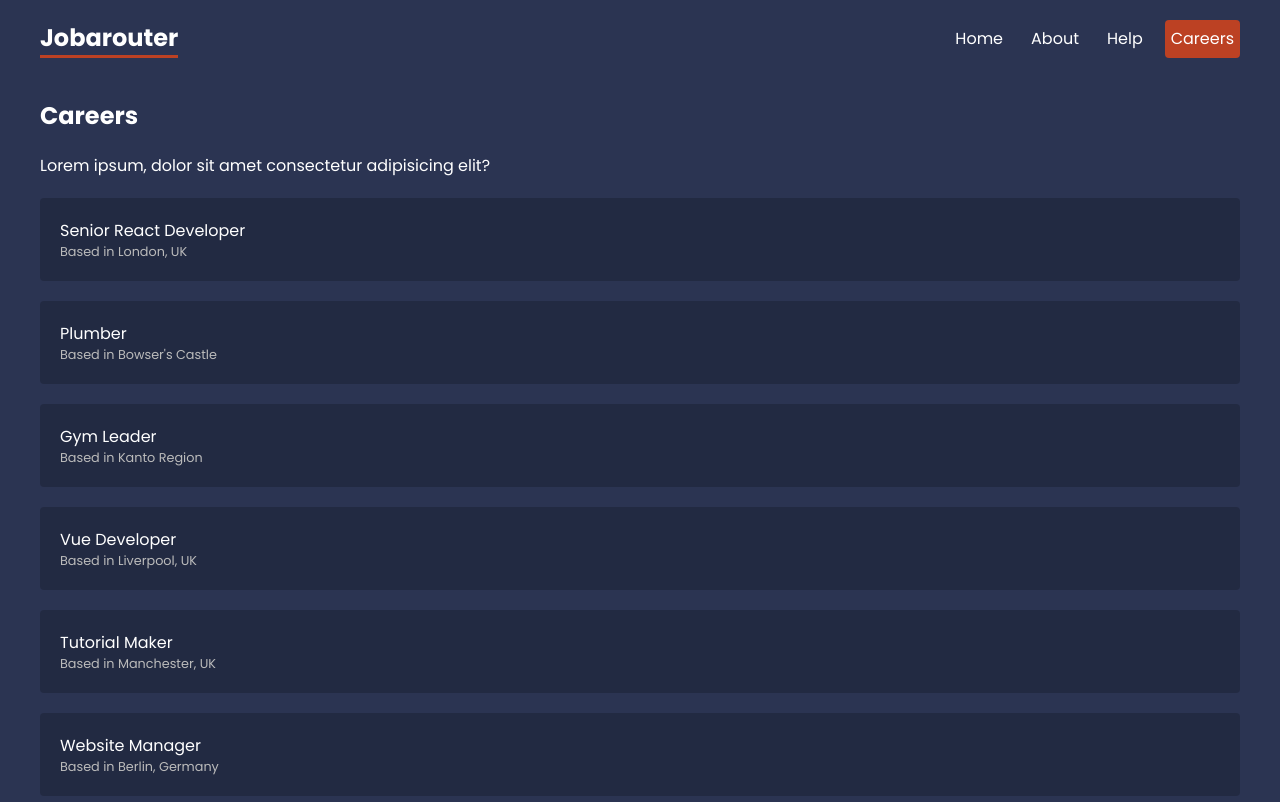
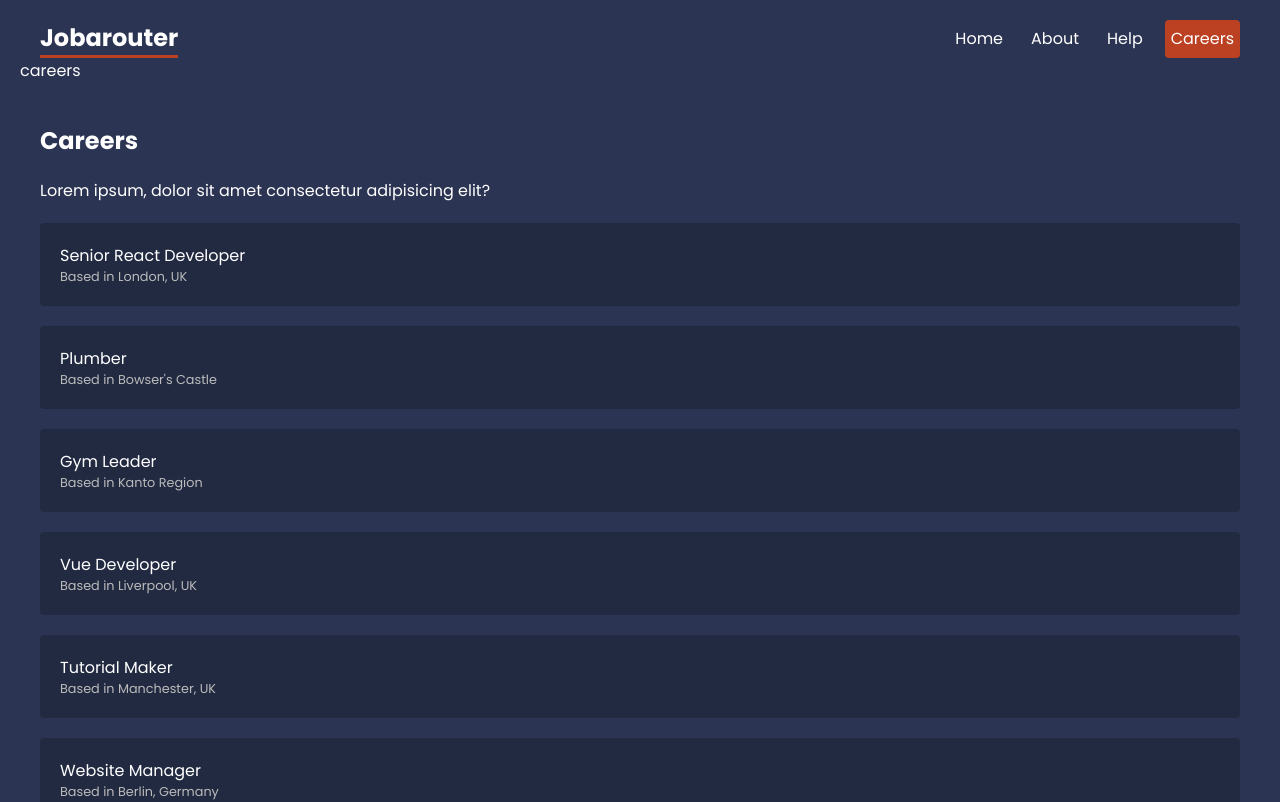
Before and after one commit to Deankinyua/react_router_recap, a React (Vite) app: page /careers in a window 1280 px wide. Shown: the top 802 px of the page. Built offline with nearby package versions, Linux system fonts and the light colour scheme; data requests are answered from the project's data file.

Commit message:
maandamano reloaded

```diff
--- /dev/null
+++ b/src/components/Breadcrumbs.tsx
@@ -0,0 +1,19 @@
+import { useLocation } from "react-router-dom";
+
+const Breadcrumbs = () => {
+  const location = useLocation();
+  const pathArray = location.pathname.split("/");
+  pathArray.shift();
+
+  return (
+    <div>
+      {pathArray.map((path) => (
+        <div key={path} className="crumb">
+          {path}
+        </div>
+      ))}
+    </div>
+  );
+};
+
+export default Breadcrumbs;
--- a/src/layout/RootLayout.tsx
+++ b/src/layout/RootLayout.tsx
@@ -1,4 +1,5 @@
 import { NavLink, Outlet } from "react-router-dom";
+import Breadcrumbs from "../components/Breadcrumbs";
 
 const RootLayout = () => {
   return (
@@ -12,6 +13,7 @@ const RootLayout = () => {
           <NavLink to="help">Help</NavLink>
           <NavLink to="careers">Careers</NavLink>
         </nav>
+        <Breadcrumbs></Breadcrumbs>
       </header>
       <main>
         {/*  The outlet component allows us to render those component routes embedded in the root layout */}
--- a/src/pages/careers/Careers.tsx
+++ b/src/pages/careers/Careers.tsx
@@ -2,8 +2,6 @@ import { useLoaderData, Link } from "react-router-dom";
 
 const Careers = () => {
   const careersData = useLoaderData();
-  console.log(careersData);
-
   return (
     <div className="careers">
       {careersData.map((career) => (
```
